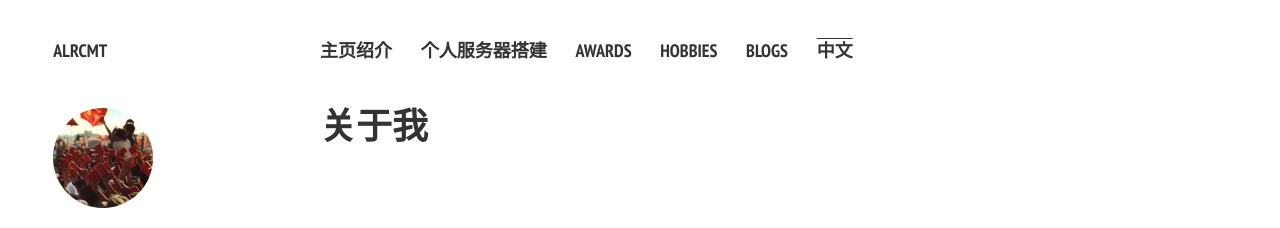
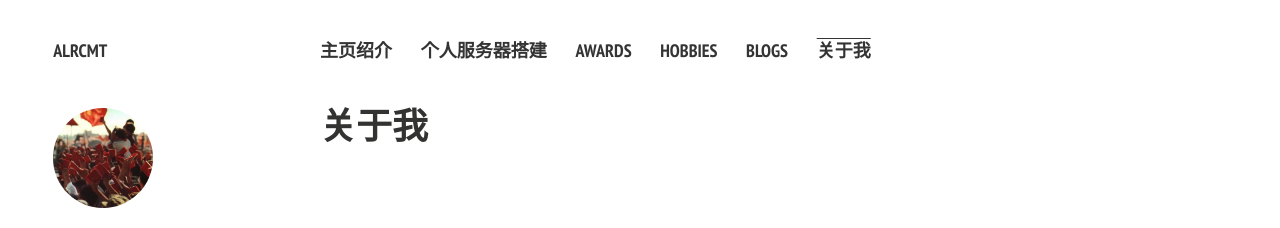
Before and after one commit to ALRCMt/personal-web, a Jekyll site: the page built from cn.md, in a window 1280 px wide. Shown: the top 228 px of the page. Built offline with Jekyll 4.4.1, drawn with Linux system fonts in a browser that asks for light colours; nearby versions of some CDN libraries; comment, search, counter and statistics services are not loaded; a style sheet for code colours, icons or effects is not loaded.

Commit message:
v我50好不好好不好好不好好不好

```diff
--- a/_config.yml
+++ b/_config.yml
@@ -55,8 +55,8 @@ links:
     url: /hobbies/
   - title: Blogs
     url: /blogs/
-  - title: 中文
-    url: /cn/
+  - title: 关于我
+    url: /aboutme/
 
 # --------------------------------------------------
 #  构建和渲染选项
```
Also changed, not shown: cn.md (+1 -1 lines).
